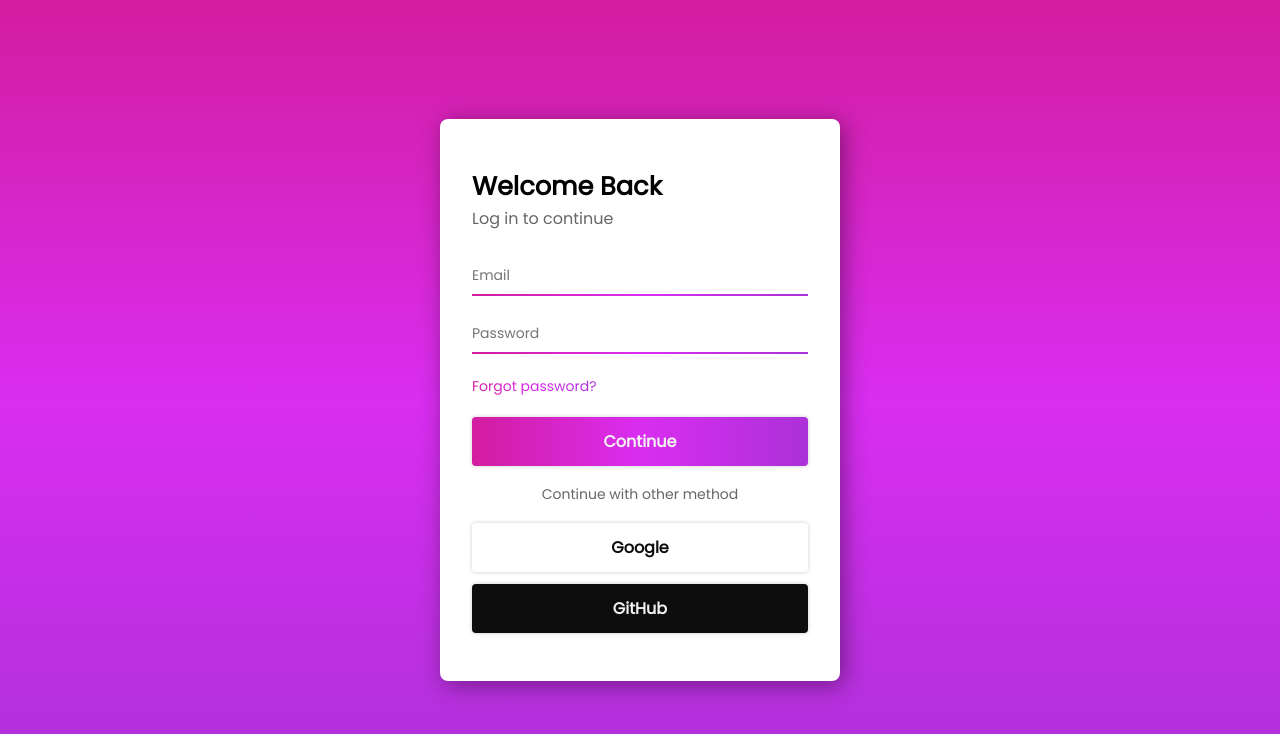
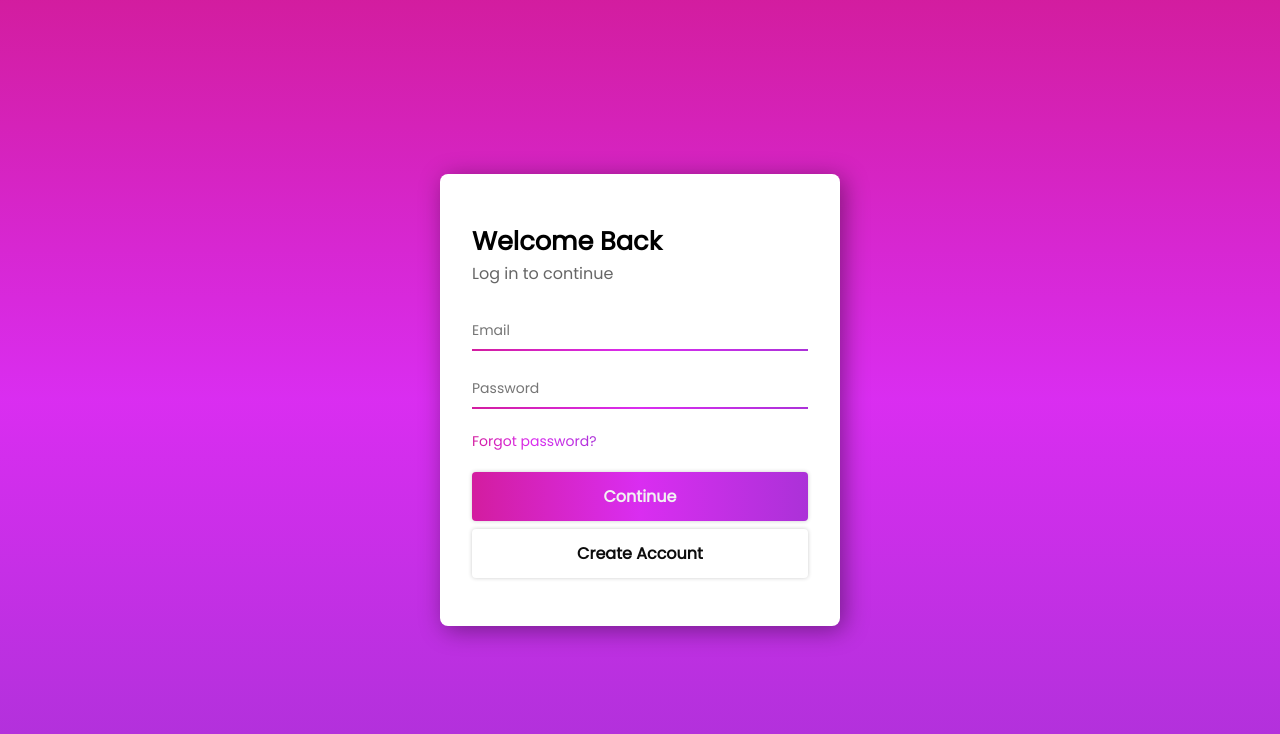
Before and after one commit to KunalSambyal/Login-Register-Form, a plain HTML site: page index.html in a window 1280 px wide. Drawn offline with Linux system fonts and the light colour scheme.

Commit message:
add create account option

```diff
--- a/index.html
+++ b/index.html
@@ -39,14 +39,15 @@
                         Continue
                     </button>
                 </form>
+                <button class="formBtns createAccBtn">Create Account</button>
 
-                <div class="otherLoginMethod">
-                    <p>Continue with other method</p>
+                <!-- <div class="otherLoginMethod">
+                    <p>or</p>
                     <div class="otherBtn">
                         <button class="formBtns googleBtn">Google</button>
                         <button class="formBtns gitHubBtn">GitHub</button>
                     </div>
-                </div>
+                </div> -->
             </div>
         </div>
         <script src="/script.js"></script>
--- a/style.css
+++ b/style.css
@@ -132,7 +132,15 @@ body {
     );
 }
 
-.otherLoginMethod {
+.createAccBtn {
+    background-color: hsl(0, 0%, 100%);
+    color: hsl(0, 0%, 5%);
+}
+.createAccBtn:hover {
+    background-color: hsl(0, 0%, 95%);
+}
+
+/* .otherLoginMethod {
     display: flex;
     flex-direction: column;
     gap: 8px;
@@ -164,7 +172,7 @@ body {
 }
 .gitHubBtn:hover {
     background-color: hsl(0, 0%, 15%);
-}
+} */
 
 @media screen and (max-width: 400px) {
     .container {
```
